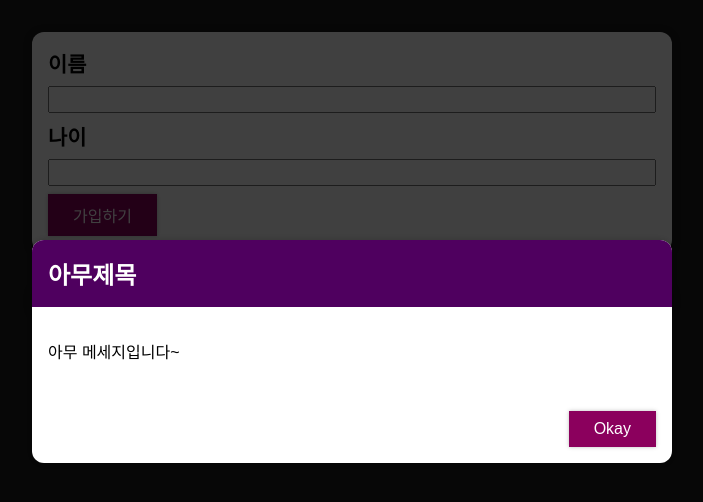
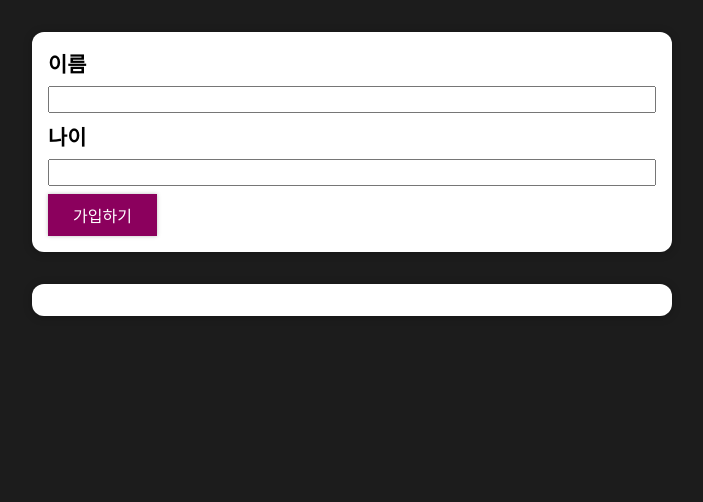
Before and after one commit to hsuncho/react-basic-study-202310, a React (Create React App) app: page / in a window 1280 px wide. Shown: the top 502 px of the page, without its empty margins (288-991 px from the left). Built offline with nearby package versions, Linux system fonts and the light colour scheme.

Commit message:
에러 상태 핸들링

```diff
--- a/src/components/UI/Modal/ErrorModal.js
+++ b/src/components/UI/Modal/ErrorModal.js
@@ -3,10 +3,13 @@
 import Button from '../Button/Button';
 import styles from './ErrorModal.module.css';
 
-const ErrorModal = ({ title, message }) => {
+const ErrorModal = ({ title, message, onConfirm }) => {
   return (
     <>
-      <div className={styles.backdrop} />
+      <div
+        className={styles.backdrop}
+        onClick={onConfirm}
+      />
       <Card className={styles.modal}>
         <header className={styles.header}>
           <h2>{title}</h2>
@@ -15,7 +18,7 @@
           <p>{message}</p>
         </div>
         <footer className={styles.actions}>
-          <Button>Okay</Button>
+          <Button onClick={onConfirm}>Okay</Button>
         </footer>
       </Card>
     </>
--- a/src/components/Users/AddUsers.js
+++ b/src/components/Users/AddUsers.js
@@ -9,6 +9,9 @@
     userName: '',
     age: '',
   });
+
+  // 에러 상태 관리
+  const [error, setError] = useState(null);
 
   const userNameChangeHandler = (e) => {
     setUserValue((prevUserValue) => ({
@@ -29,10 +32,20 @@
     e.preventDefault();
 
     if (userValue.userName.trim() === '' || userValue.age.trim() === '') {
+      setError({
+        title: '유효하지 않은 입력값',
+        message: '입력값은 공백으로 작성하면 안됩니다!',
+      });
       return;
     }
 
-    if (+userValue.age < 1) return;
+    if (+userValue.age < 1) {
+      setError({
+        title: '유효하지 않은 나이의 범위',
+        message: '나이는 1 이상의 숫자로 작성해 주세요!',
+      });
+      return;
+    }
 
     onAddUser(userValue);
 
@@ -45,10 +58,13 @@
   return (
     // React.Fragment
     <>
-      <ErrorModal
-        title={'아무제목'}
-        message={'아무 메세지입니다~'}
-      />
+      {error && ( // 좌항이 false라면 우항은 실행되지 않음
+        <ErrorModal
+          title={error.title}
+          message={error.message}
+          onConfirm={() => setError(null)}
+        />
+      )}
       <Card className={styles.input}>
         <form onSubmit={userSubmitHandler}>
           <label htmlFor='username'>이름</label>
```
